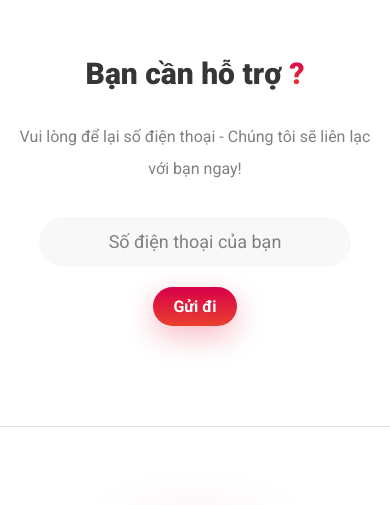
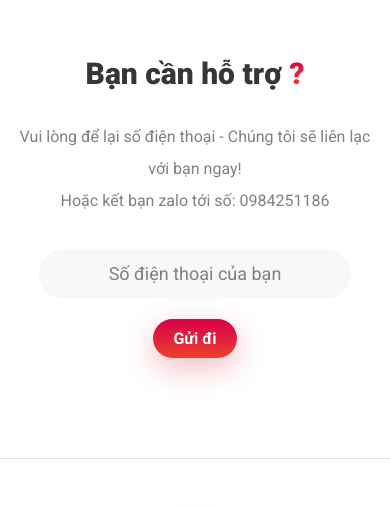
Before and after one commit to timhangnhanh/timhangnhanh.github.io, a plain HTML site: page index.html in a window 390 px wide. Shown: the part 5340-5845 px from the top of the page. Drawn offline with nearby package versions, Linux system fonts and the light colour scheme.

Commit message:
chore: update phone number

```diff
--- a/index.html
+++ b/index.html
@@ -434,6 +434,8 @@
         </h2>
         <p class="">
           Vui lòng để lại số điện thoại - Chúng tôi sẽ liên lạc với bạn ngay!
+          <br />
+          Hoặc kết bạn zalo tới số: 0984251186
         </p>
       </div>
       <div class="subscribe-form">
```
